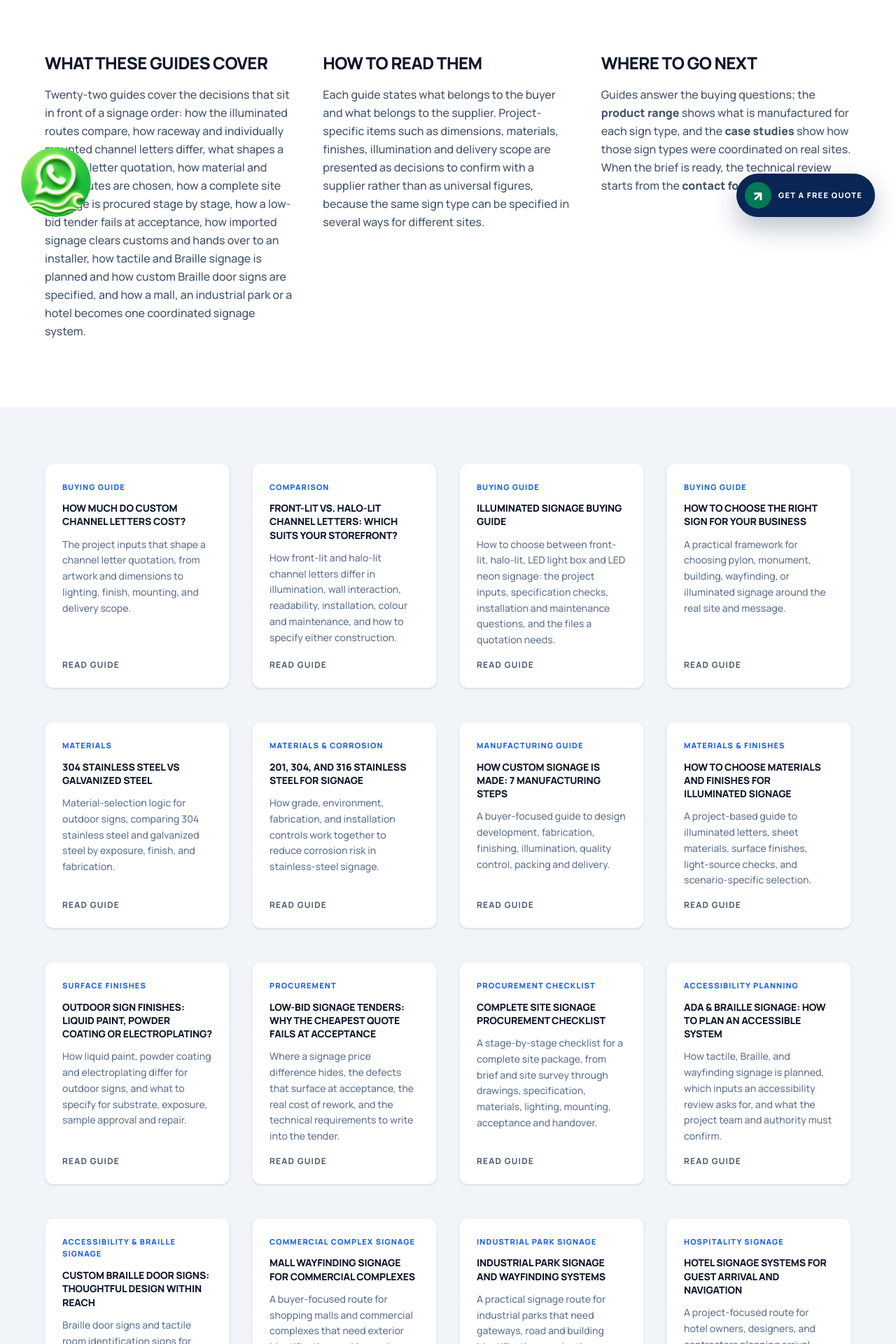
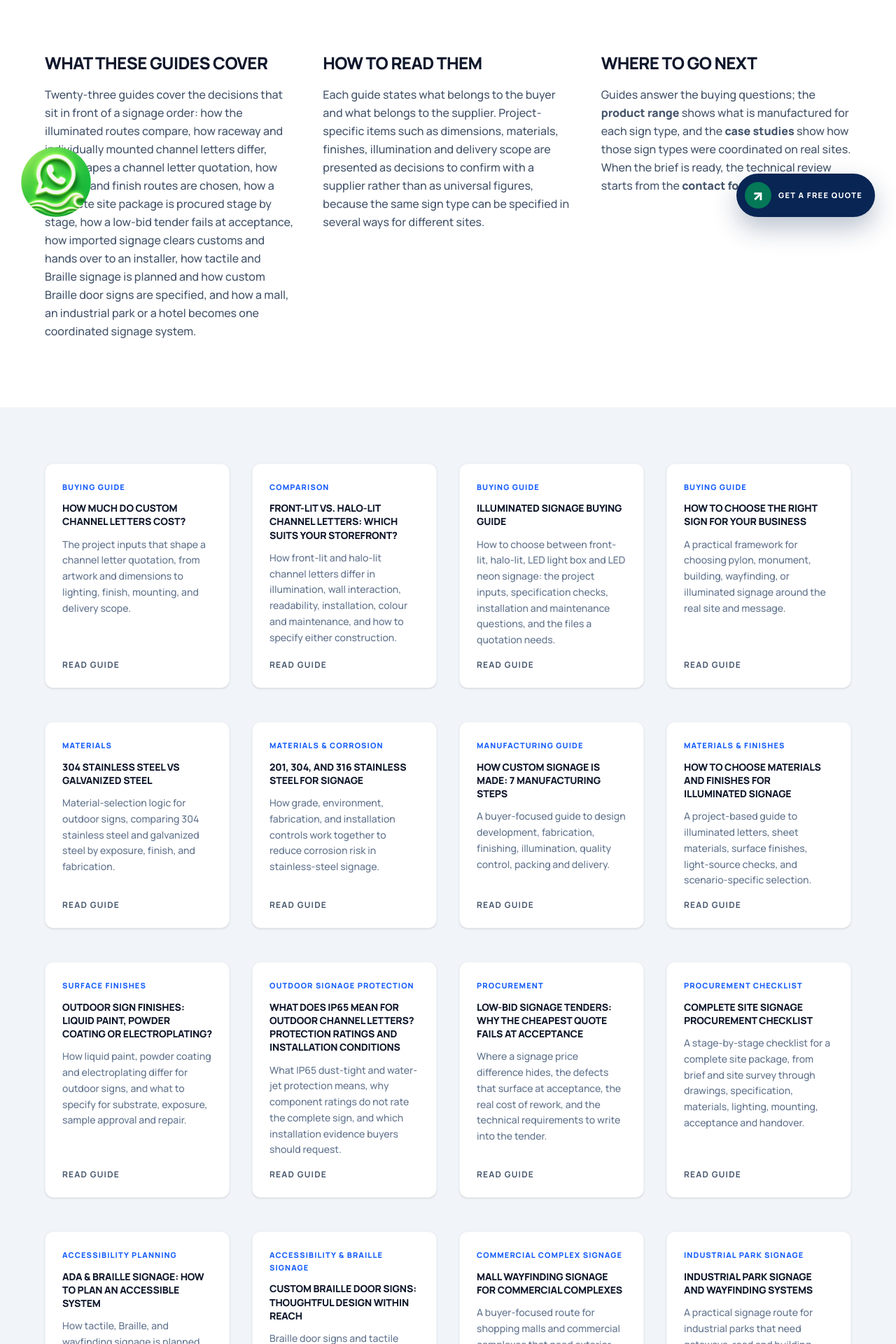
Before and after one commit to zhengran6194-del/zyd-signage-website, a Next.js app: page /guides in a window 1280 px wide. Shown: the part 460-2380 px from the top of the page at 70% size. Built offline with nearby package versions, Linux system fonts and the light colour scheme.

Commit message:
Add IP65 guide to SEO entry points

```diff
--- a/src/app/guides/page.tsx
+++ b/src/app/guides/page.tsx
@@ -60,6 +60,12 @@ const guides = [
     title: 'Outdoor Sign Finishes: Liquid Paint, Powder Coating or Electroplating?',
     desc: 'How liquid paint, powder coating and electroplating differ for outdoor signs, and what to specify for substrate, exposure, sample approval and repair.',
     href: '/guides/outdoor-sign-finishes-liquid-paint-powder-coating-electroplating',
+  },
+  {
+    tag: 'Outdoor Signage Protection',
+    title: 'What Does IP65 Mean for Outdoor Channel Letters? Protection Ratings and Installation Conditions',
+    desc: 'What IP65 dust-tight and water-jet protection means, why component ratings do not rate the complete sign, and which installation evidence buyers should request.',
+    href: '/guides/what-does-ip65-mean-outdoor-channel-letters',
   },
   {
     tag: 'Procurement',
@@ -180,7 +186,7 @@ export default function GuidesPage() {
           <div>
             <h2 className="text-2xl font-black uppercase tracking-tight text-slate-900 mb-4">What these guides cover</h2>
             <p className="text-slate-600 leading-relaxed font-medium">
-              Twenty-two guides cover the decisions that sit in front of a signage order: how the illuminated routes compare, how raceway and individually mounted channel letters differ, what shapes a channel letter quotation, how material and finish routes are chosen, how a complete site package is procured stage by stage, how a low-bid tender fails at acceptance, how imported signage clears customs and hands over to an installer, how tactile and Braille signage is planned and how custom Braille door signs are specified, and how a mall, an industrial park or a hotel becomes one coordinated signage system.
+              Twenty-three guides cover the decisions that sit in front of a signage order: how the illuminated routes compare, how raceway and individually mounted channel letters differ, what shapes a channel letter quotation, how material and finish routes are chosen, how a complete site package is procured stage by stage, how a low-bid tender fails at acceptance, how imported signage clears customs and hands over to an installer, how tactile and Braille signage is planned and how custom Braille door signs are specified, and how a mall, an industrial park or a hotel becomes one coordinated signage system.
             </p>
           </div>
           <div>
--- a/src/app/sitemap.ts
+++ b/src/app/sitemap.ts
@@ -51,6 +51,7 @@ const lastModifiedByRoute: Record<string, string> = {
   "/guides/trimless-vs-trim-cap-channel-letters": "2026-10-19",
   "/guides/raceway-vs-individually-mounted-channel-letters": "2026-10-21",
   "/guides/outdoor-sign-finishes-liquid-paint-powder-coating-electroplating": "2026-10-21",
+  "/guides/what-does-ip65-mean-outdoor-channel-letters": "2026-10-22",
   "/guides/importing-custom-signage-from-china": "2026-10-20",
 
   "/case-studies/dalian-water-plaza-wayfinding-signage": "2026-09-29",
@@ -198,6 +199,7 @@ const routes: SitemapRoute[] = [
   { path: "/guides/trimless-vs-trim-cap-channel-letters", priority: 0.8 },
   { path: "/guides/raceway-vs-individually-mounted-channel-letters", priority: 0.8 },
   { path: "/guides/outdoor-sign-finishes-liquid-paint-powder-coating-electroplating", priority: 0.8 },
+  { path: "/guides/what-does-ip65-mean-outdoor-channel-letters", priority: 0.8 },
   { path: "/guides/importing-custom-signage-from-china", priority: 0.8 },
   // Published in English only, so no alternates are declared.
   { path: "/guides/custom-braille-door-signs", priority: 0.8 },
```
Also changed, not shown: public/llms.txt.
